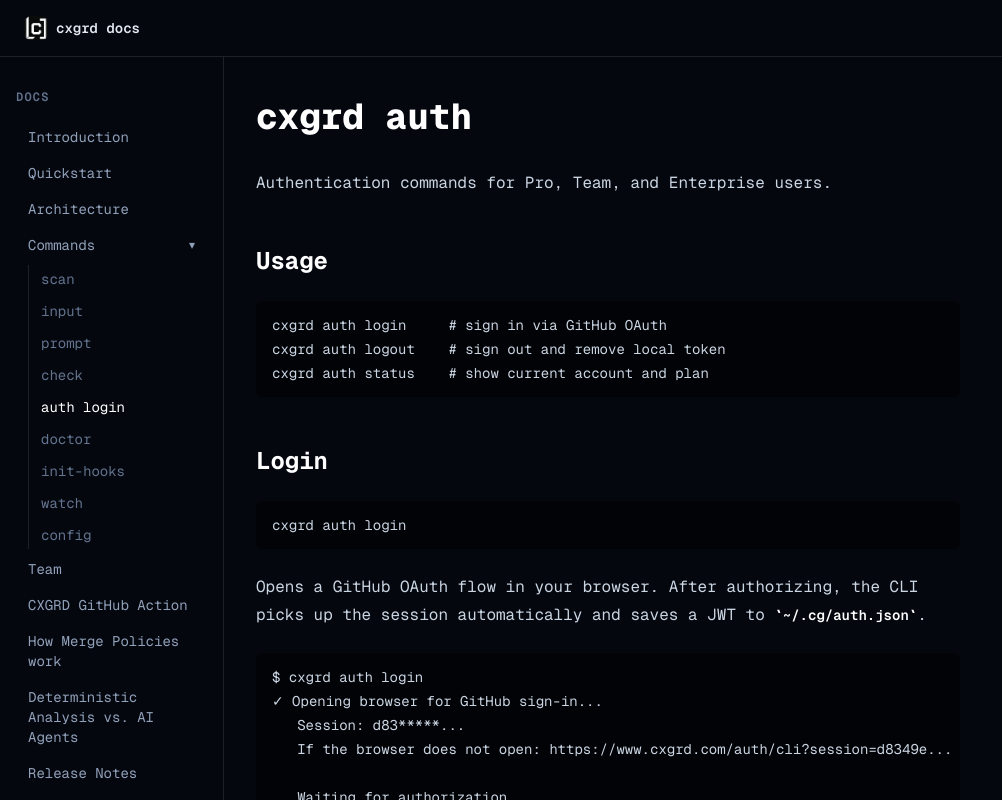
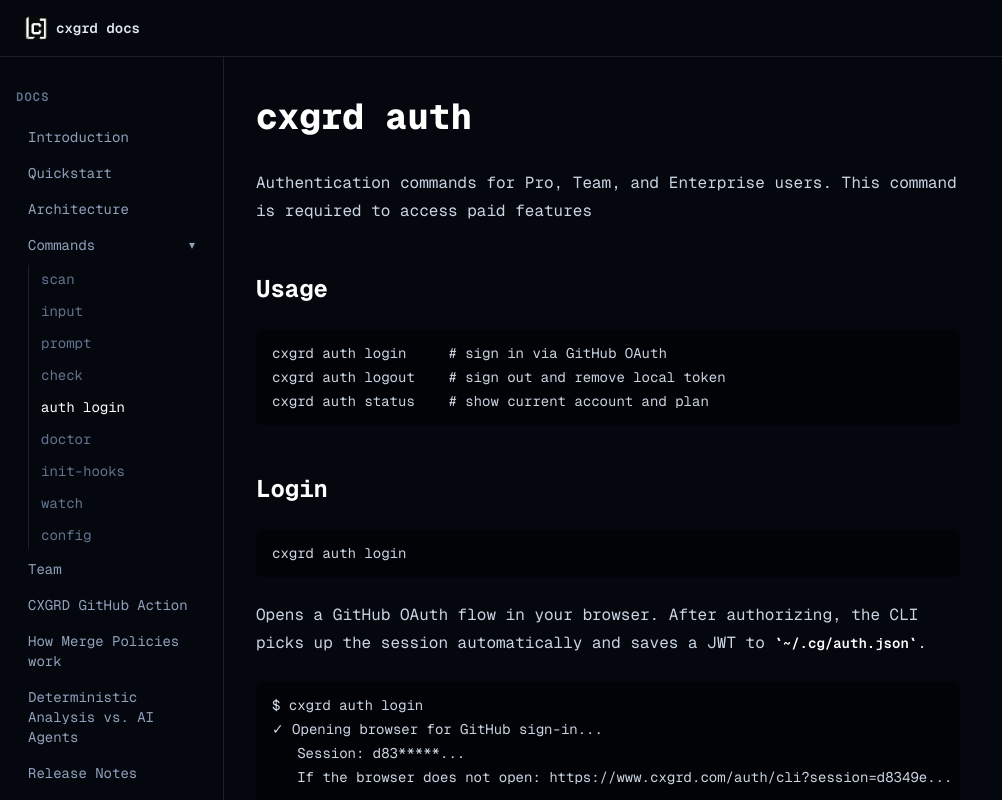
Before and after one commit to cxgrd/documentation, a Next.js app: page /commands/auth-login in a window 1280 px wide. Shown: the top 800 px of the page, without its empty margins (0-1002 px from the left). Built offline with nearby package versions, Linux system fonts and the light colour scheme.

Commit message:
update auth login description

```diff
--- a/app/commands/auth-login/content.mdx
+++ b/app/commands/auth-login/content.mdx
@@ -1,6 +1,6 @@
 # cxgrd auth
 
-Authentication commands for Pro, Team, and Enterprise users.
+Authentication commands for Pro, Team, and Enterprise users. This command is required to access paid features
 
 ## Usage
 
```
